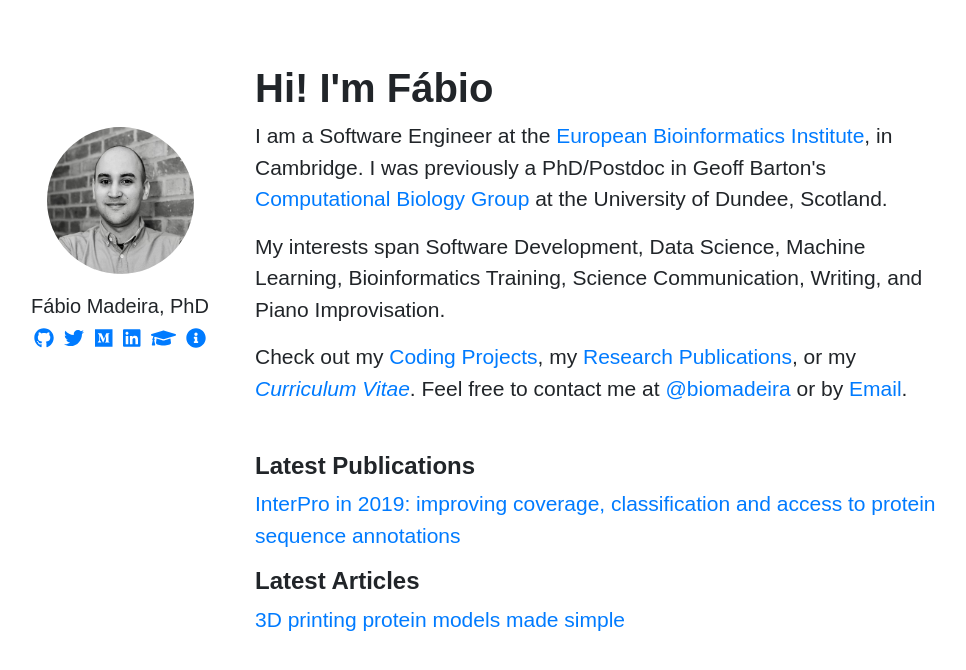
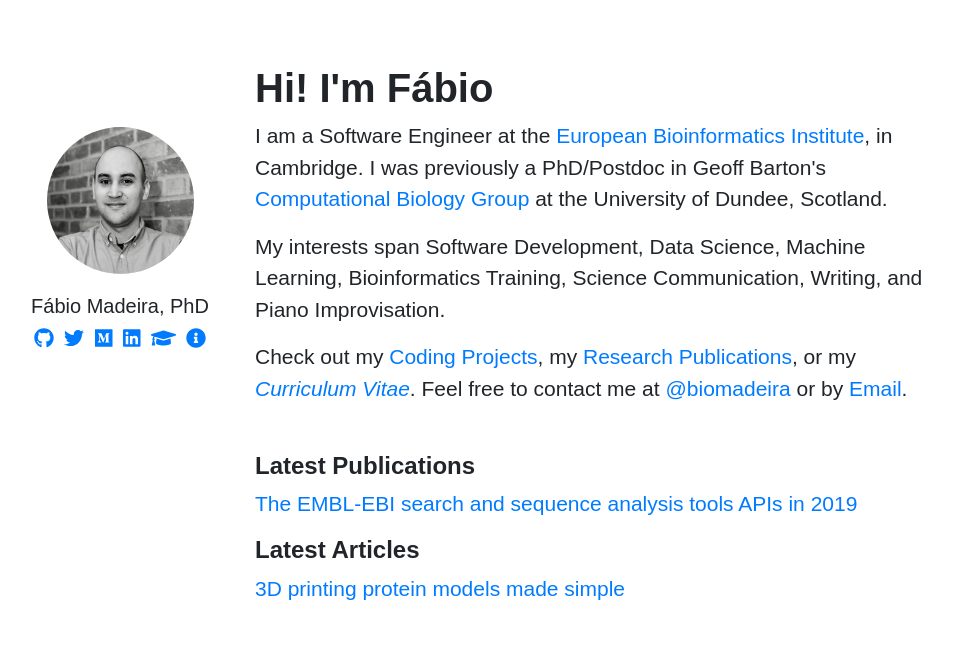
Before and after one commit to biomadeira/biomadeira.github.io, a Jekyll site: the page built from index.html, in a window 1280 px wide. Shown: the top 670 px of the page, without its empty margins (160-1126 px from the left). Built offline with Jekyll 4.4.1, drawn with Linux system fonts in a browser that asks for light colours; nearby versions of some CDN libraries.

Commit message:
Updated latest publication

```diff
--- a/index.html
+++ b/index.html
@@ -24,8 +24,8 @@ layout: layout
         or by <a href="mailto:fabiomadeira@me.com">Email</a>.</p>
       </br>
       <h4><strong>Latest Publications</strong></h4>
-      <p><a href="https://academic.oup.com/nar/article/47/D1/D351/5162469">
-        InterPro in 2019: improving coverage, classification and access to protein sequence annotations</a></p>
+      <p><a href="https://academic.oup.com/nar/article/doi/10.1093/nar/gkz268/5446251">
+        The EMBL-EBI search and sequence analysis tools APIs in 2019</a></p>
       <h4><strong>Latest Articles</strong></h4>
       <p><a href="https://medium.com/@{{ site.username }}/3d-printing-protein-models-made-simple-dd902cd627ce">3D printing protein models made simple</a></p>
     </div>
```
